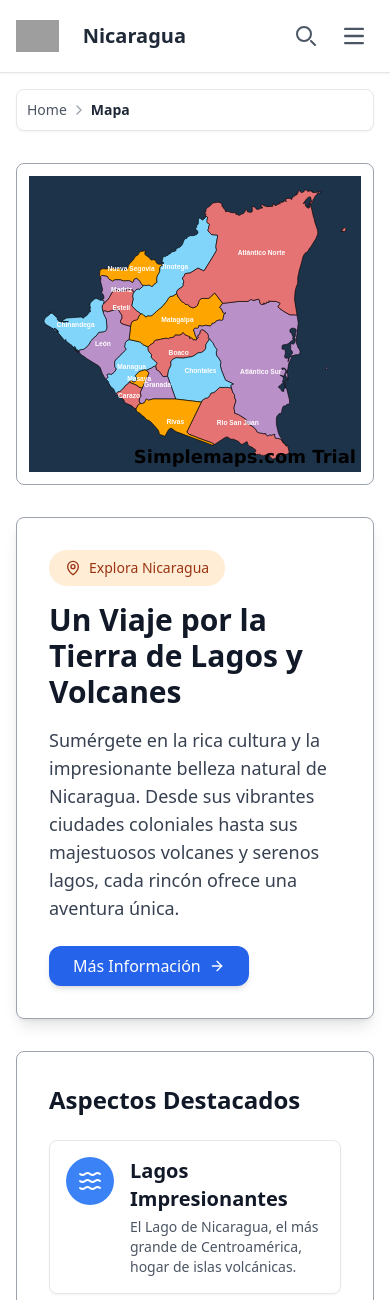
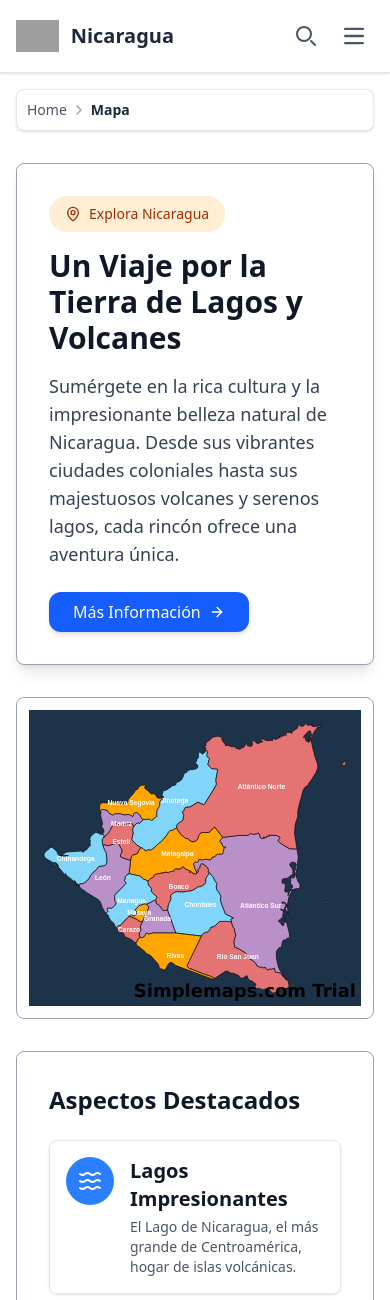
Before and after one commit to jonathan1173/really-nicaragua-2025, a Django app: page /home/maps/ in a window 390 px wide. Shown: the top 1300 px of the page. Run offline with Django 5.2, Linux system fonts and the light colour scheme; some libraries are stand-ins or nearby versions; grey boxes are pictures that could not be loaded.

Commit message:
fix: Corrección de orden y diseño responsive en Navbar y mapa

```diff
--- a/page/templates/page/maps.html
+++ b/page/templates/page/maps.html
@@ -8,28 +8,26 @@
 {% endblock %}
 {% block styles %}
 <link rel="stylesheet" href="{% static 'css/index.css' %}">
-<script src="https://cdn.tailwindcss.com"></script>
 <script src="https://unpkg.com/lucide@latest/dist/umd/lucide.js"></script>
 {% endblock %}
 {% block content %}
 <!-- barra de direcciones -->
 {% render_breadcrumb %}
 
-<div class="min-h-screen bg-white p-4 md:px-8 lg:px-12">
-  <div class="flex flex-col md:flex-row gap-8">
-    <!-- Contenedor del mapa: ancho completo en móviles, 40% en pantallas medianas/grandes -->
-    <div
-      class="w-full md:w-[40%] p-3 md:p-5 bg-white  rounded-lg border border-gray-400 flex items-center justify-center flex-shrink-0">
-      <div id="map" class="w-full ">
+<div class="min-h-screen h-full bg-white p-4 md:px-8 lg:px-12">
+  <!-- introduccion: contenido y mapa  -->
+  <div class="grid grid-cols-1 lg:grid-cols-[40%_1fr] gap-8 h-full">
+    <!-- Contenedor del mapa -->
+    <div class="p-3 md:p-5 bg-white rounded-lg border border-gray-400 flex flex-col items-center justify-center order-2 lg:order-1">
+      <div id="map" class="w-full">
         <!-- El mapa de SimpleMaps se renderizará aquí -->
       </div>
     </div>
-    <!-- Contenido de información (60% en pantallas medianas/grandes) -->
-    <div class="flex-1 flex flex-col gap-8">
-      <!-- Sección de Introducción/Hero adaptada -->
-      <section class="bg-white p-8 rounded-lg shadow-lg border border-gray-400">
-        <div
-          class="inline-flex items-center gap-2 bg-orange-100 text-orange-800 px-4 py-2 rounded-full text-sm font-medium mb-4">
+
+    <!-- Contenido de información -->
+    <section class="bg-white p-8 rounded-lg shadow-lg border border-gray-400 flex flex-col justify-between order-1 lg:order-2">
+      <div>
+        <div class="inline-flex items-center gap-2 bg-orange-100 text-orange-800 px-4 py-2 rounded-full text-sm font-medium mb-4">
           <i data-lucide="map-pin" class="w-4 h-4"></i>
           Explora Nicaragua
         </div>
@@ -40,21 +38,24 @@
           Sumérgete en la rica cultura y la impresionante belleza natural de Nicaragua. Desde sus vibrantes ciudades
           coloniales hasta sus majestuosos volcanes y serenos lagos, cada rincón ofrece una aventura única.
         </p>
-        <button
-          class="bg-blue-600 hover:bg-blue-700 text-white px-6 py-2 rounded-xl shadow-md flex items-center justify-center gap-2 transition-all duration-300">
-          Más Información
-          <i data-lucide="arrow-right" class="w-4 h-4"></i>
-        </button>
-      </section>
-    </div>
+      </div>
+      <button
+        class="self-start bg-blue-600 hover:bg-blue-700 text-white px-6 py-2 rounded-xl shadow-md flex items-center justify-center gap-2 transition-all duration-300">
+        Más Información
+        <i data-lucide="arrow-right" class="w-4 h-4"></i>
+      </button>
+    </section>
   </div>
+
+
   <!-- Sección de Aspectos Destacados Culturales/Características adaptada -->
   <section class="bg-white p-8 rounded-lg  mt-8 border border-gray-400">
     {# Added p-8 for internal padding and mt-8 for spacing #}
     <h3 class="text-2xl font-bold text-gray-900 mb-6">Aspectos Destacados</h3>
     <div class="grid grid-cols-1 sm:grid-cols-2 gap-6 mb-6">
       {# First row of 2 items, with bottom margin #}
-      <div class="flex items-start gap-4 p-4 border border-gray-200 rounded-lg h-full shadow-sm hover:shadow-md transition-shadow duration-300">
+      <div
+        class="flex items-start gap-4 p-4 border border-gray-200 rounded-lg h-full shadow-sm hover:shadow-md transition-shadow duration-300">
         {# Added p-4, border, h-full for equal height #}
         <div class="w-12 h-12 bg-blue-500 rounded-full flex items-center justify-center flex-shrink-0">
           <i data-lucide="waves" class="w-6 h-6 text-white"></i>
@@ -65,7 +66,8 @@
             volcánicas.</p>
         </div>
       </div>
-      <div class="flex items-start gap-4 p-4 border border-gray-200 rounded-lg h-full shadow-sm hover:shadow-md transition-shadow duration-300">
+      <div
+        class="flex items-start gap-4 p-4 border border-gray-200 rounded-lg h-full shadow-sm hover:shadow-md transition-shadow duration-300">
         {# Added p-4, border, h-full for equal height #}
         <div class="w-12 h-12 bg-orange-500 rounded-full flex items-center justify-center flex-shrink-0">
           <i data-lucide="mountain" class="w-6 h-6 text-white"></i>
@@ -78,7 +80,8 @@
     </div>
     <div class="grid grid-cols-1 sm:grid-cols-2 gap-6">
       {# Second row of 2 items #}
-      <div class="flex items-start gap-4 p-4 border border-gray-200 rounded-lg h-full shadow-sm hover:shadow-md transition-shadow duration-300">
+      <div
+        class="flex items-start gap-4 p-4 border border-gray-200 rounded-lg h-full shadow-sm hover:shadow-md transition-shadow duration-300">
         {# Added p-4, border, h-full for equal height #}
         <div class="w-12 h-12 bg-green-500 rounded-full flex items-center justify-center flex-shrink-0">
           <i data-lucide="users" class="w-6 h-6 text-white"></i>
@@ -89,7 +92,8 @@
             nicaragüense.</p>
         </div>
       </div>
-      <div class="flex items-start gap-4 p-4 border border-gray-200 rounded-lg h-full shadow-sm hover:shadow-md transition-shadow duration-300">
+      <div
+        class="flex items-start gap-4 p-4 border border-gray-200 rounded-lg h-full shadow-sm hover:shadow-md transition-shadow duration-300">
         {# Added p-4, border, h-full for equal height #}
         <div class="w-12 h-12 bg-yellow-500 rounded-full flex items-center justify-center flex-shrink-0">
           <i data-lucide="utensils" class="w-6 h-6 text-white"></i>
--- a/templates/components/navbar.html
+++ b/templates/components/navbar.html
@@ -46,7 +46,7 @@
     <div class="hidden w-full md:flex md:w-auto md:order-1" id="navbar-menu">
       <!-- LISTA DE ENLACES -->
       <ul
-        class="flex flex-col p-4 md:p-0 mt-4 font-medium border border-gray-200 rounded-lg bg-white md:flex-row md:space-x-8 md:mt-0 md:border-0 md:bg-white">
+        class="gap-6 flex flex-col font-medium border border-gray-200 rounded-lg bg-white md:flex-row md:border-0 md:bg-white">
         <li>
           <a href="{% url 'home-maps' %}"
             class="block py-2 px-3 text-gray-700 rounded-sm hover:bg-gray-100 md:hover:text-blue-600 md:p-0 transition-colors duration-200">
```
